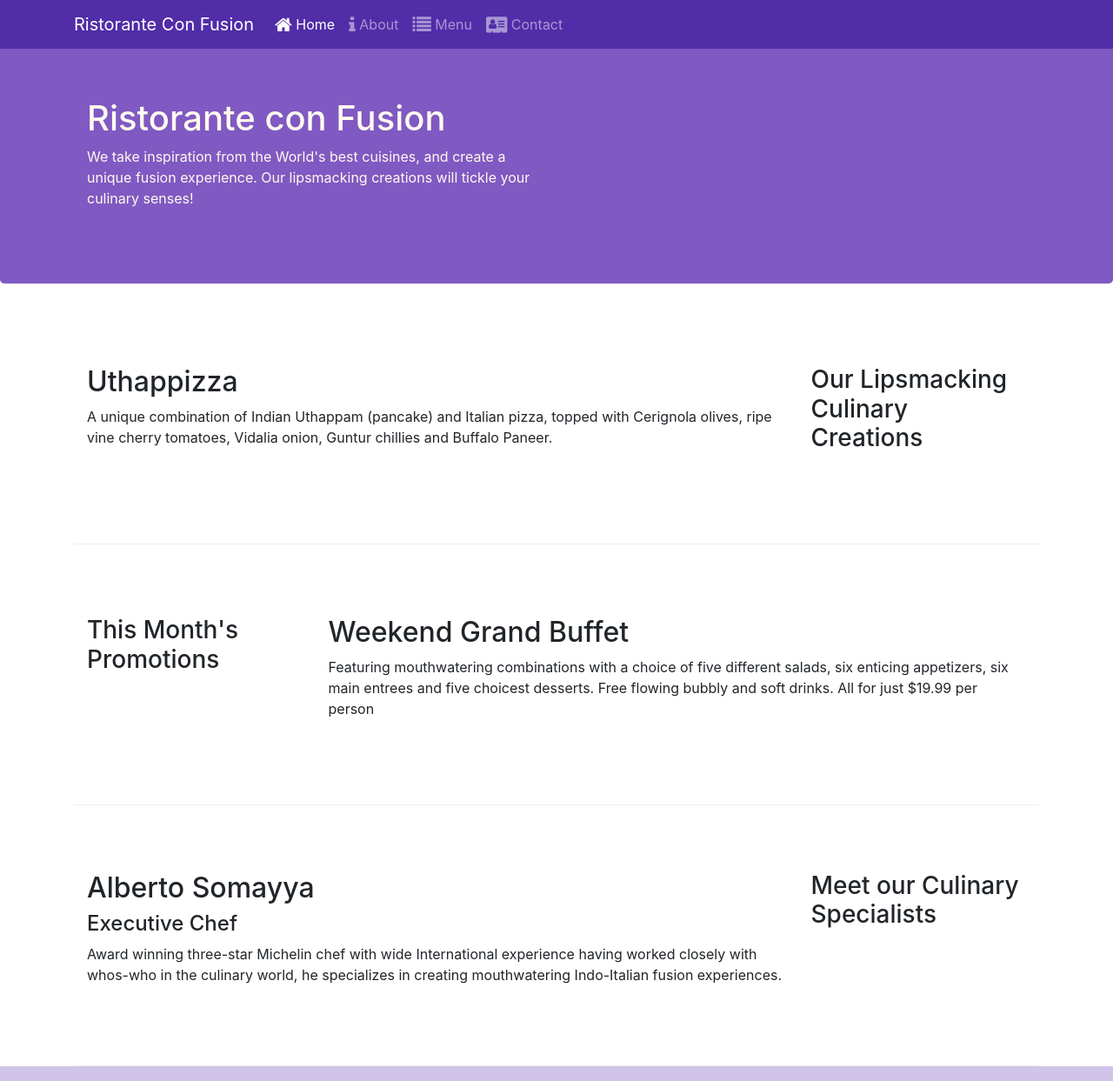
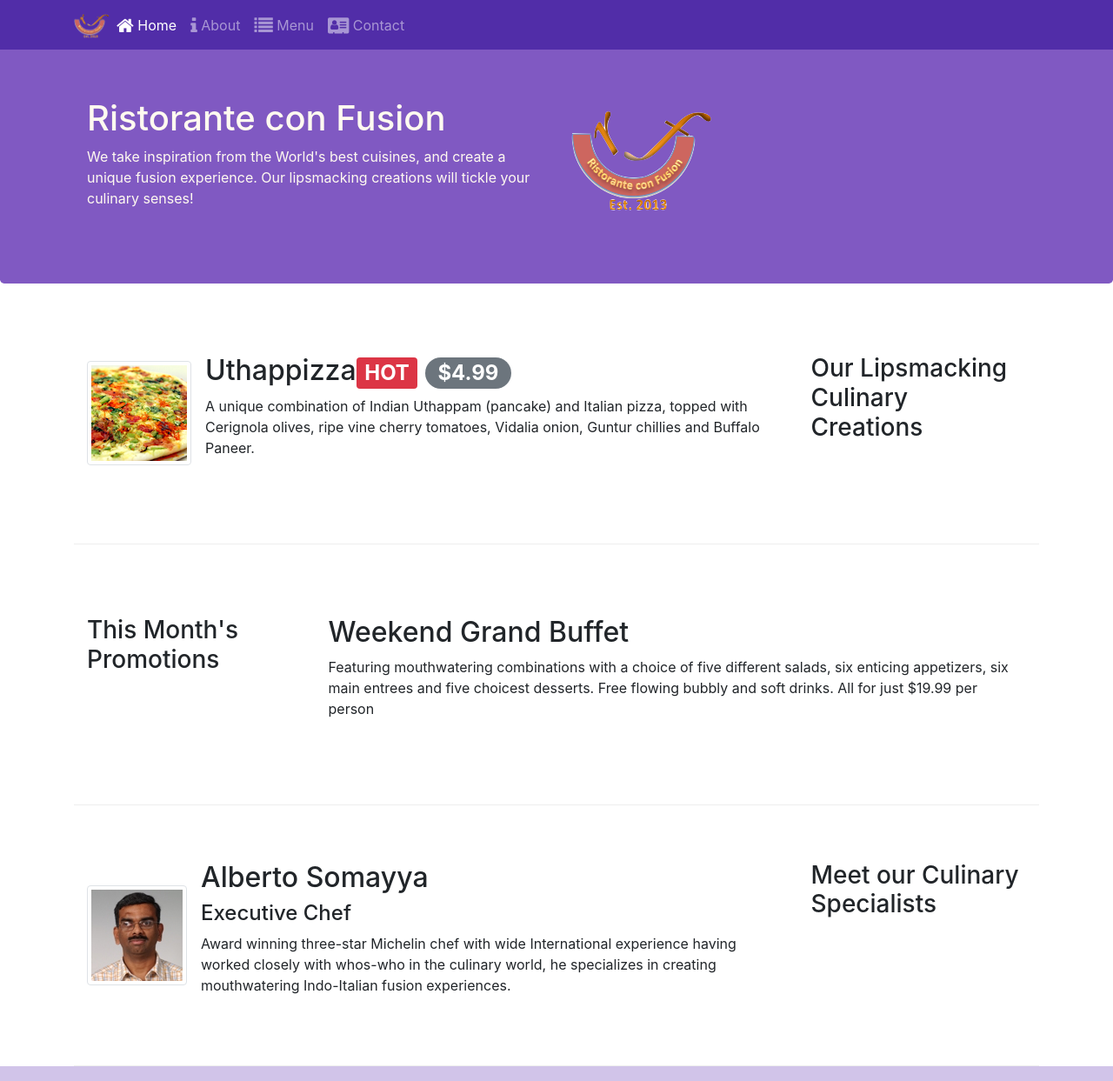
Before and after one commit to vivek2293/Bootstrap_4, a website: page index.html in a window 1280 px wide. Shown: the top 1243 px of the page at 87% size. Drawn offline with nearby package versions, Linux system fonts and the light colour scheme.

Commit message:
image, media and badges

```diff
--- a/index.html
+++ b/index.html
@@ -18,7 +18,7 @@
 <body>
     <nav class="navbar navbar-dark navbar-expand-sm fixed-top">
         <div class="container">
-            <a href="#" class="navbar-brand">Ristorante Con Fusion</a>
+            <a href="#" class="navbar-brand mr-auto"><img src="img/logo.png" alt="" height="29" width="41"></a>
             <button class="navbar-toggler" type="button" data-toggle="collapse" data-target="#Navbar">
                 <span class="navbar-toggler-icon"></span>
             </button>
@@ -40,7 +40,8 @@
                     <h1>Ristorante con Fusion</h1>
                     <p>We take inspiration from the World's best cuisines, and create a unique fusion experience. Our lipsmacking creations will tickle your culinary senses!</p>
                 </div>
-                <div class="col-12 col-sm">
+                <div class="col-12 col-sm align-self-center">
+                    <img src="img/logo.png" class="img-fluid" alt="logo">
                 </div>
             </div>
         </div>
@@ -52,8 +53,13 @@
                 <h3>Our Lipsmacking Culinary Creations</h3>
             </div>
             <div class="col col-sm order-sm-first col-md ">
-                <h2>Uthappizza</h2>
-                <p class="d-none d-sm-block">A unique combination of Indian Uthappam (pancake) and Italian pizza, topped with Cerignola olives, ripe vine cherry tomatoes, Vidalia onion, Guntur chillies and Buffalo Paneer.</p>
+                <div class="media">
+                    <img class="d-flex mr-3 img-thumbnail align-self-center"src="img/uthappizza.png" alt="">
+                    <div class="media-body">
+                    <h2>Uthappizza<span class="badge badge-danger">HOT</span> <span class="badge badge-pill badge-secondary">$4.99</span></h2>
+                    <p class="d-none d-sm-block">A unique combination of Indian Uthappam (pancake) and Italian pizza, topped with Cerignola olives, ripe vine cherry tomatoes, Vidalia onion, Guntur chillies and Buffalo Paneer.</p>
+                    </div>
+                </div>
             </div>
         </div>
 
@@ -73,9 +79,19 @@
                 <h3>Meet our Culinary Specialists</h3>
             </div>
             <div class="col col-sm order-sm-first col-md">
-                <h2>Alberto Somayya</h2>
-                <h4>Executive Chef</h4>
-                <p class="d-none d-sm-block">Award winning three-star Michelin chef with wide International experience having worked closely with whos-who in the culinary world, he specializes in creating mouthwatering Indo-Italian fusion experiences. </p>
+                <div class="media">
+                    <img class="d-flex mr-3 img-thumbnail align-self-center"
+                            src="img/alberto.png" alt="Alberto Somayya">
+                    <div class="media-body">
+                        <h2 class="mt-0">Alberto Somayya</h2>
+                        <h4>Executive Chef</h4>
+                        <p class="d-none d-sm-block">Award winning three-star Michelin chef with wide
+                        International experience having worked closely with
+                        whos-who in the culinary world, he specializes in
+                        creating mouthwatering Indo-Italian fusion experiences.
+                        </p>
+                    </div>
+                </div>
             </div>
         </div>
     </div>
```
Also changed, not shown: img/alberto.png (added), img/buffet.png (added), img/logo.png (added), img/uthappizza.png (added), 1 other file.
